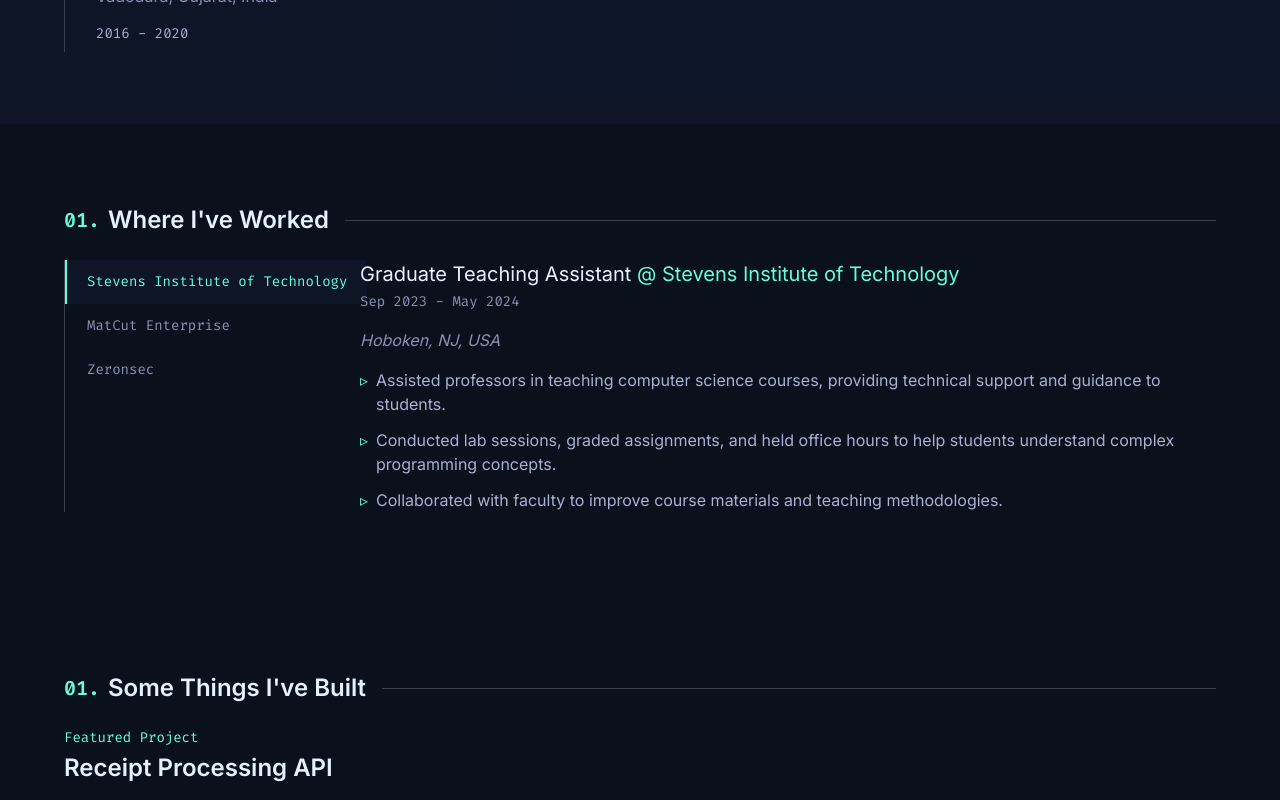
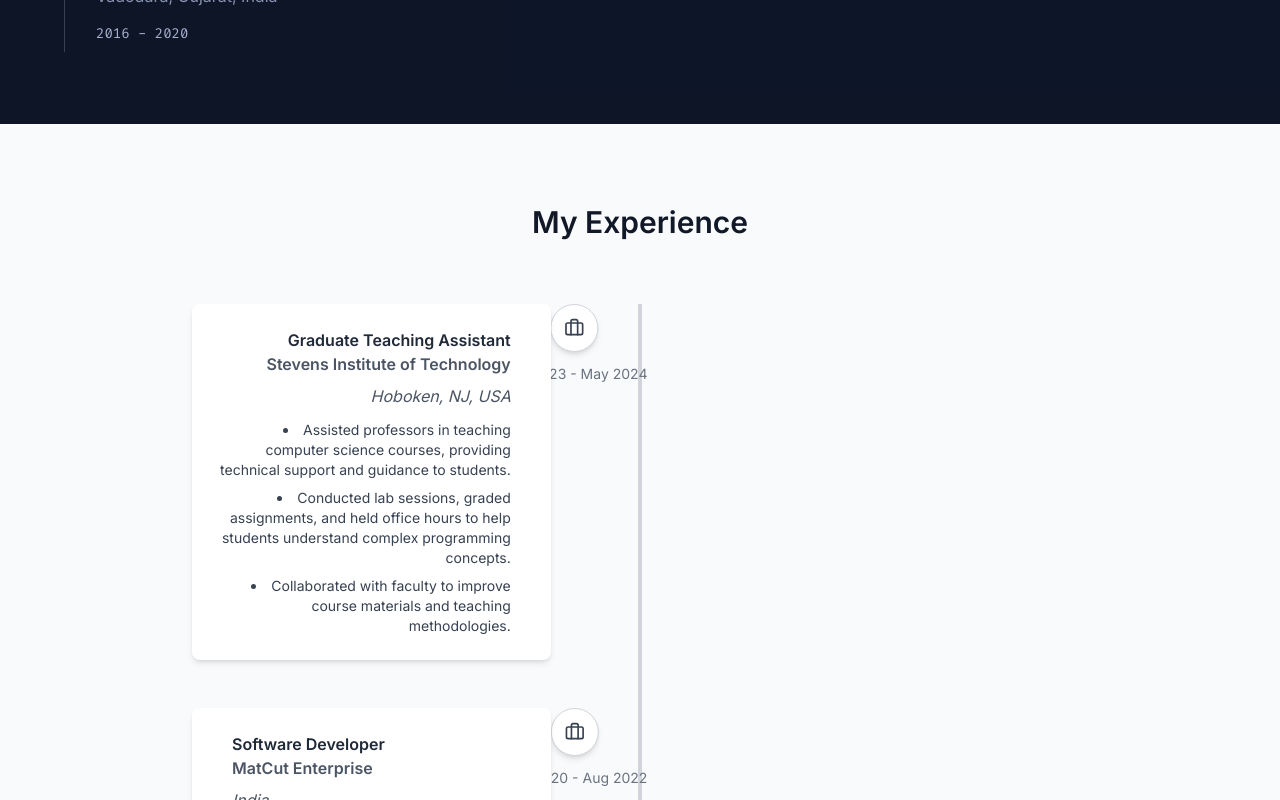
Before and after one commit to JayBhesania46/jaybhesaniadev-831b60ff, a React (Vite) app: page / in a window 1280 px wide. Shown: the part 1940-2740 px from the top of the page. Built offline with nearby package versions, Linux system fonts and the light colour scheme.

Commit message:
Refactor: Improve code structure
Restructure the code to improve readability and maintainability.

```diff
--- a/src/components/Experience.tsx
+++ b/src/components/Experience.tsx
@@ -1,5 +1,5 @@
 
-import { useState } from 'react';
+import { Briefcase } from 'lucide-react';
 
 const experiences = [
   {
@@ -43,53 +43,52 @@ const experiences = [
 ];
 
 const Experience = () => {
-  const [activeTab, setActiveTab] = useState(experiences[0].id);
+  return (
+    <section id="experience" className="py-20 bg-gray-50 dark:bg-transparent">
+      <div className="container mx-auto px-6 lg:px-16">
+        <h2 className="text-center text-3xl font-semibold mb-16 text-gray-900 dark:text-gray-100">My Experience</h2>
+        <div className="relative max-w-4xl mx-auto">
+          {/* Vertical timeline line */}
+          <div className="absolute left-1/2 top-0 -translate-x-1/2 w-1 bg-gray-300 h-full hidden md:block"></div>
 
-  const activeExperience = experiences.find(exp => exp.id === activeTab);
+          <div className="space-y-12">
+            {experiences.map((exp, idx) => {
+              const isLeft = idx % 2 === 0;
+              return (
+                <div key={exp.id} className="relative flex flex-col md:flex-row items-center md:items-start">
+                  {/* Content box */}
+                  <div
+                    className={`w-full md:w-1/2 p-6 rounded-lg bg-white shadow-md dark:bg-gray-800
+                    ${isLeft ? 'md:pr-10 md:text-right' : 'md:pl-10 md:text-left'}`}
+                    style={{ zIndex: 1 }}
+                  >
+                    <h3 className="font-semibold text-gray-800 dark:text-gray-200">
+                      {exp.title}
+                    </h3>
+                    <p className="font-semibold text-gray-600 dark:text-gray-400 mb-2">
+                      {exp.company}
+                    </p>
+                    <p className="text-gray-600 dark:text-gray-300 italic mb-3">{exp.location}</p>
+                    <ul className="text-gray-700 dark:text-gray-300 text-sm space-y-2 list-inside list-disc">
+                      {exp.description.map((desc, i) => (
+                        <li key={i}>{desc}</li>
+                      ))}
+                    </ul>
+                  </div>
 
-  return (
-    <section id="experience" className="py-20">
-      <div className="container mx-auto px-6 lg:px-16">
-        <h2 className="section-heading">Where I've Worked</h2>
+                  {/* Center timeline icon and date */}
+                  <div className="absolute left-1/2 top-10 flex flex-col items-center -translate-x-1/2 md:static md:mx-6">
+                    <div className="flex items-center justify-center w-12 h-12 rounded-full bg-white shadow-md dark:bg-gray-900 border border-gray-300 dark:border-gray-700">
+                      <Briefcase className="text-gray-700 dark:text-gray-400" size={20} />
+                    </div>
+                    <span className="mt-3 text-gray-500 dark:text-gray-400 text-sm whitespace-nowrap">{exp.date}</span>
+                  </div>
 
-        <div className="grid md:grid-cols-4 gap-8">
-          {/* Tabs */}
-          <div className="flex md:block overflow-x-auto md:overflow-visible border-b md:border-b-0 md:border-l border-muted">
-            {experiences.map((exp) => (
-              <button
-                key={exp.id}
-                onClick={() => setActiveTab(exp.id)}
-                className={`px-5 py-3 font-mono text-sm whitespace-nowrap md:border-l-2 transition-colors duration-200 hover:bg-navy-light/50 hover:text-green ${
-                  activeTab === exp.id
-                    ? 'text-green md:border-l-green bg-navy-light/30'
-                    : 'text-slate md:border-l-transparent'
-                }`}
-              >
-                {exp.company}
-              </button>
-            ))}
-          </div>
-
-          {/* Tab content */}
-          <div className="md:col-span-3">
-            {activeExperience && (
-              <div>
-                <h3 className="text-xl text-slate-lightest mb-1">
-                  <span>{activeExperience.title}</span>
-                  <span className="text-green"> @ {activeExperience.company}</span>
-                </h3>
-                <p className="font-mono text-sm text-slate mb-4">{activeExperience.date}</p>
-                <p className="italic text-slate mb-4">{activeExperience.location}</p>
-                <ul className="space-y-3">
-                  {activeExperience.description.map((item, index) => (
-                    <li key={index} className="flex">
-                      <span className="text-green mr-2">▹</span>
-                      <span className="text-slate-light">{item}</span>
-                    </li>
-                  ))}
-                </ul>
-              </div>
-            )}
+                  {/* Empty flex item for spacing on the other side */}
+                  <div className="hidden md:block md:w-1/2"></div>
+                </div>
+              );
+            })}
           </div>
         </div>
       </div>
--- a/src/components/Header.tsx
+++ b/src/components/Header.tsx
@@ -3,10 +3,10 @@ import { useState } from 'react';
 
 const navItems = [
   { id: 1, name: 'Home', href: '#home' },
-  { id: 3, name: 'Skills', href: '#skills' },
-  { id: 5, name: 'Education', href: '#education' },
+  { id: 2, name: 'Skills', href: '#skills' },
+  { id: 3, name: 'Education', href: '#education' },
   { id: 4, name: 'Work Experience', href: '#experience' },
-  { id: 2, name: 'Projects', href: '#projects' },
+  { id: 5, name: 'Projects', href: '#projects' },
   { id: 6, name: 'Contact', href: '#contact' },
 ];
 
```
